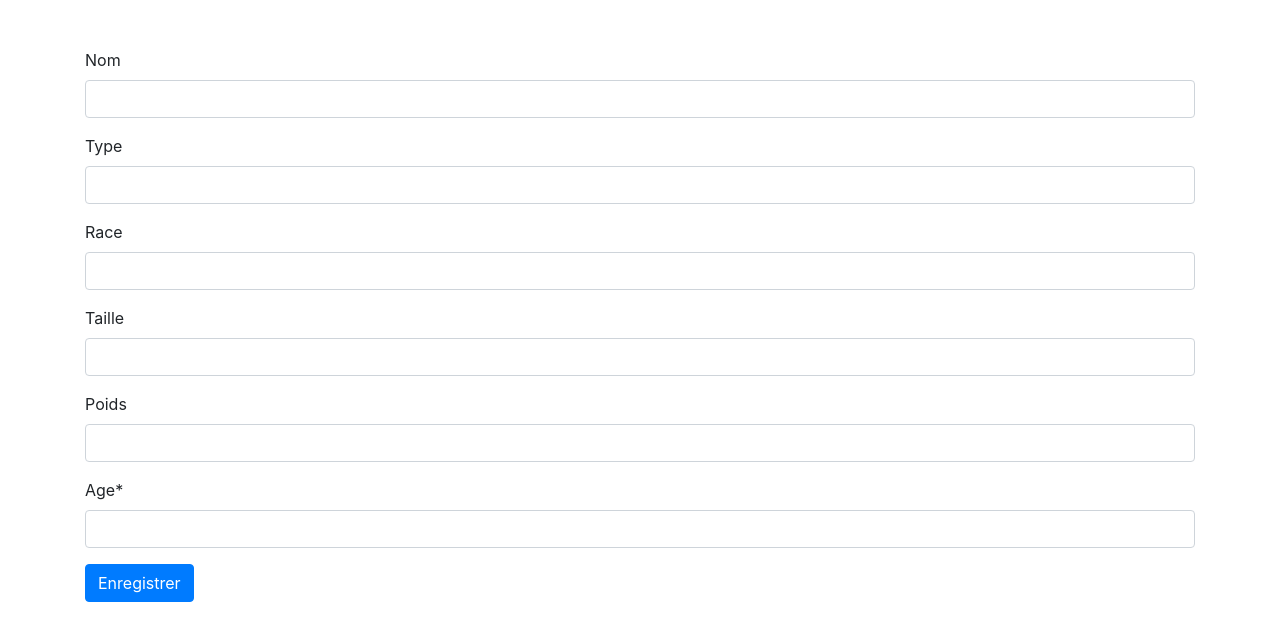
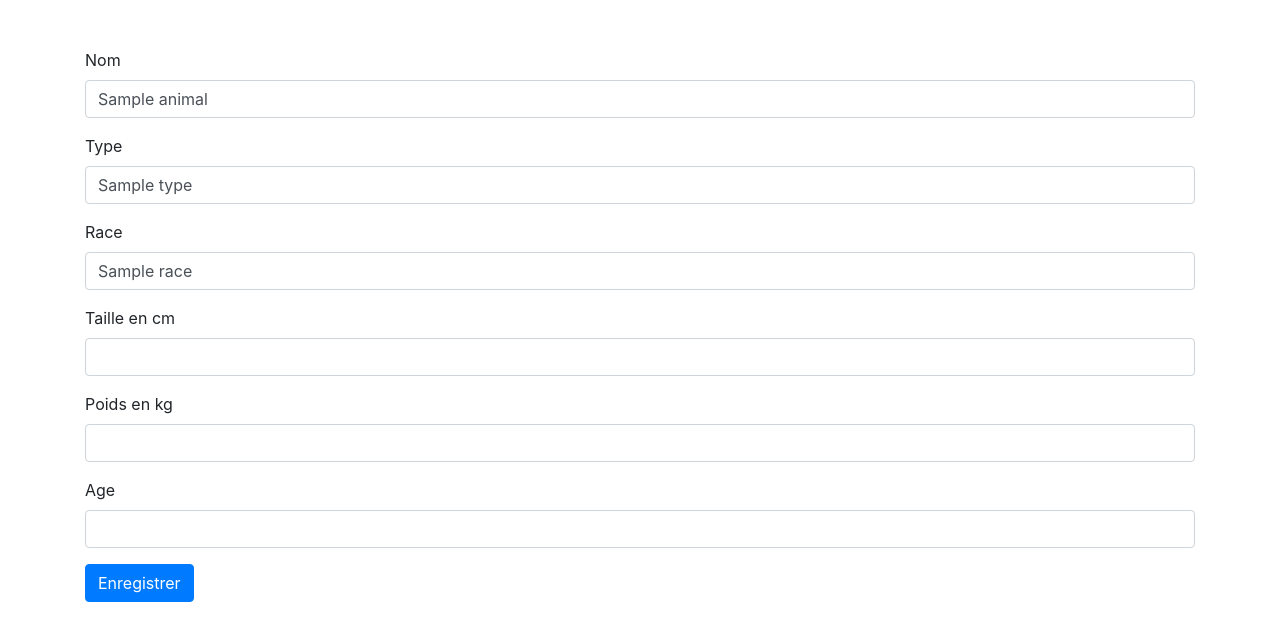
Before and after one commit to Zhiwei-Zhu/projet-php-animalerie, a PHP site: template App/View/Animaux/modifyView.php in a window 1280 px wide. Shown: the part 56-697 px from the top of the page. Run offline with PHP 8.4, Linux system fonts and the light colour scheme; the template is opened without the code that fills it: most values are stand-ins (such as "Sample title", 1, 10 or a date in 2020).

Commit message:
views animal

```diff
--- a/App/View/Animaux/modifyView.php
+++ b/App/View/Animaux/modifyView.php
@@ -1,30 +1,28 @@
-
-
 <div class="container mt-5">
-<form action="index.php?page=saveModifyProperty&id=" method="POST">
+<form action="index.php?page=modifyAnimal&id=<?= $animal->id ?>" method="POST">
     <div class="form-group">
-        <label for="title">Nom</label>
-        <input type="text" class="form-control" id="title" name="title" value="">
+        <label for="nom">Nom</label>
+        <input type="text" class="form-control" id="nom" name="nom" value="<?= $animal->nom ?>">
     </div>
     <div class="form-group">
-        <label for="address">Type</label>
-        <input type="text" class="form-control" id="address" name="address" value="">
+        <label for="type">Type</label>
+        <input type="text" class="form-control" id="type" name="type" value="<?= $animal->type ?>">
     </div>
     <div class="form-group">
-        <label for="postalCode">Race</label>
-        <input type="text" class="form-control" id="postalCode" name="postalCode" value="">
+        <label for="race">Race</label>
+        <input type="text" class="form-control" id="race" name="race" value="<?= $animal->race ?>">
     </div>
     <div class="form-group">
-        <label for="surface">Taille</label>
-        <input type="number" class="form-control" id="surface" name="surface" value="">
+        <label for="taille">Taille en cm</label>
+        <input type="number" class="form-control" id="taille" name="taille" value="<?= $animal->taille ?>">
     </div>
     <div class="form-group">
-        <label for="surface">Poids</label>
-        <input type="number" class="form-control" id="surface" name="surface" value="">
+        <label for="poids">Poids en kg</label>
+        <input type="number" class="form-control" id="poids" name="poids" value="<?= $animal->poids ?>">
     </div>
     <div class="form-group">
-        <label for="surface">Age*</label>
-        <input type="number" class="form-control" id="surface" name="surface" value="">
+        <label for="age">Age</label>
+        <input type="number" class="form-control" id="age" name="age" value="<?= $animal->age ?>*">
     </div>
     <button type="submit" class="btn btn-primary">Enregistrer</button>
 </form>
```
